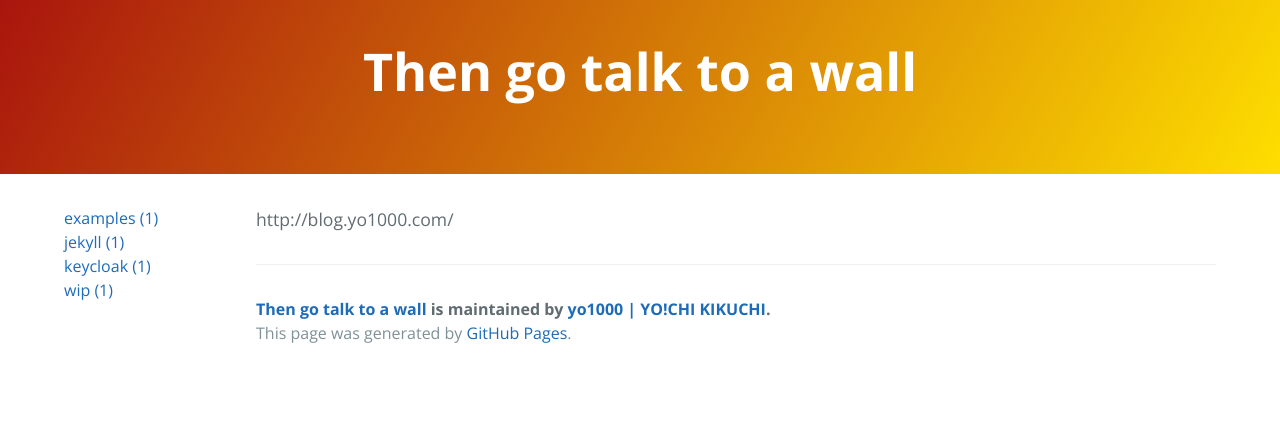
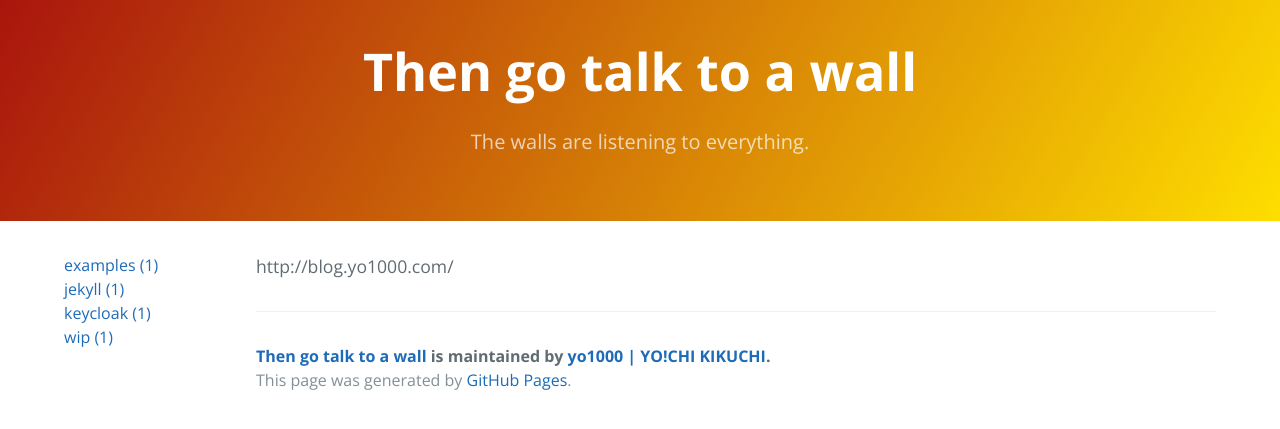
Before and after one commit to yo1000/blog.yo1000.com, a Jekyll site: the page built from README.md, in a window 1280 px wide. Shown: the top 429 px of the page. Built offline with Jekyll 4.4.1, drawn with Linux system fonts in a browser that asks for light colours; our own code applies the rules of GitHub Pages for plain Markdown files.

Commit message:
Update _config.yml

```diff
--- a/_config.yml
+++ b/_config.yml
@@ -1,5 +1,6 @@
 # Setup
 title: Then go talk to a wall
+tagline: The walls are listening to everything.
 baseurl: ""
 paginate: 1
 locale: "ja"
```
